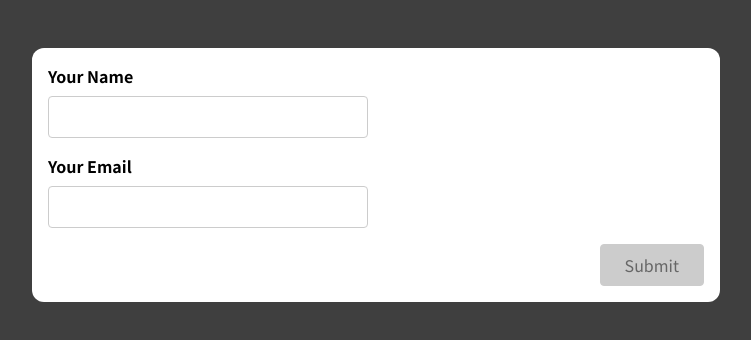
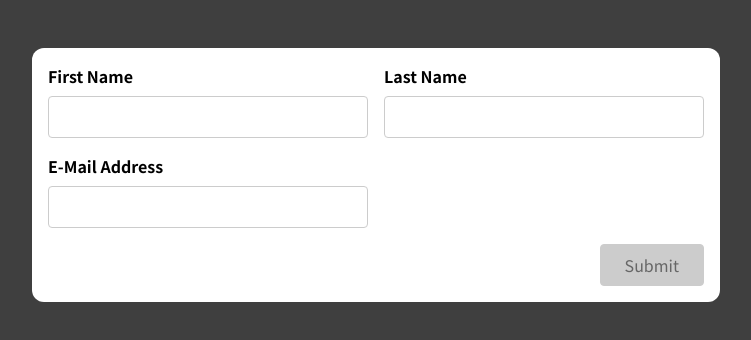
Before and after one commit to RaazKetan/Form_Validation, a React (Create React App) app: page / in a window 1280 px wide. Shown: the top 340 px of the page, without its empty margins (264-1015 px from the left). Built offline with nearby package versions, Linux system fonts and the light colour scheme.

Commit message:
Revisiting everything i learned

```diff
--- a/src/App.js
+++ b/src/App.js
@@ -1,9 +1,8 @@
-import SimpleInput from './components/SimpleInput';
-
+import BasicForm from './components/BasicForm';
 function App() {
   return (
     <div className="app">
-      <SimpleInput />
+      <BasicForm />
     </div>
   );
 }
--- a/src/components/BasicForm.js
+++ b/src/components/BasicForm.js
@@ -1,22 +1,89 @@
+import { useState } from "react";
+import useInput from "./hooks/use-input";
+
 const BasicForm = (props) => {
+  const {
+    value: enteredName,
+    isValid: enteredNameIsValid,
+    hasError: nameInputHasError,
+    valueChangeHandler: nameInputChangeHandler,
+    inputBlurHandler: nameBlurHandler,
+    reset: resetNameInput,
+  } = useInput(value=>value.trim() !== "");
+  const{
+    value:enteredLastName,
+    isValid:enteredLastNameIsValid,
+    hasError:lastNameInputHasError,
+    valueChangeHandler:lastNameInputChangeHandler,
+    inputBlurHandler:lastNameBlurHandler,
+    reset:resetLastNameInput,
+  } = useInput(value=>value.trim() !== "");
+  const{
+    value:enteredEmail,
+    isValid:enteredEmailIsValid,
+    hasError:emailInputHasError,
+    valueChangeHandler:emailInputChangeHandler,
+    inputBlurHandler:emailBlurHandler,
+    reset:resetEmailInput,
+  } = useInput(value=>value.includes('@'));
+
+  const formSubmissionHandler = (event) => {
+
+    event.preventDefault();
+    if (!enteredNameIsValid || !enteredLastNameIsValid || !enteredEmailIsValid) {
+      return;
+    }
+    console.log(enteredName);
+    console.log(enteredLastName);
+    console.log(enteredEmail);
+    resetNameInput();
+    resetLastNameInput();
+    resetEmailInput();
+  };
+  let formIsValid = false;
+  if (enteredName.trim() !== "" && enteredLastName.trim() !== "" && enteredEmail.includes('@')) {
+    formIsValid = true;
+  }
+
+  const firstNameInputClasses = nameInputHasError ? 'form-control invalid' : 'form-control';
+  const lastNameInputClasses = lastNameInputHasError ? 'form-control invalid' : 'form-control';
+  const emailInputClasses = emailInputHasError ? 'form-control invalid' : 'form-control';
+
+
+
   return (
-    <form>
-      <div className='control-group'>
-        <div className='form-control'>
-          <label htmlFor='name'>First Name</label>
-          <input type='text' id='name' />
+    <form onSubmit={formSubmissionHandler}>
+      <div className="control-group">
+        <div className={firstNameInputClasses}>
+          <label htmlFor="name">First Name</label>
+          <input type="text" id="name"
+            onChange={nameInputChangeHandler}
+            value={enteredName}
+            onBlur={nameBlurHandler}
+          />
+          {nameInputHasError&& <p className="error-text">Name must not be empty.</p>}
         </div>
-        <div className='form-control'>
-          <label htmlFor='name'>Last Name</label>
-          <input type='text' id='name' />
+        <div className={lastNameInputClasses}>
+          <label htmlFor="name">Last Name</label>
+          <input type="text" id="name"
+          onChange={lastNameInputChangeHandler}
+          value={enteredLastName}
+          onBlur={lastNameBlurHandler}
+           />
+          {lastNameInputHasError&& <p className="error-text">Last Name must not be empty.</p>}
         </div>
       </div>
-      <div className='form-control'>
-        <label htmlFor='name'>E-Mail Address</label>
-        <input type='text' id='name' />
+      <div className={emailInputClasses}>
+        <label htmlFor="name">E-Mail Address</label>
+        <input type="text" id="name"
+        onChange={emailInputChangeHandler}
+        value={enteredEmail}
+        onBlur={emailBlurHandler}
+        />
+        {emailInputHasError&& <p className="error-text">Email must not be empty.</p>}
       </div>
-      <div className='form-actions'>
-        <button>Submit</button>
+      <div className="form-actions">
+        <button disabled = {!formIsValid}>Submit</button>
       </div>
     </form>
   );
--- a/src/components/SimpleInput.js
+++ b/src/components/SimpleInput.js
@@ -1,4 +1,3 @@
-import { useState } from "react";
 import useInput from "./hooks/use-input";
 
 const SimpleInput = (props) => {
--- a/src/components/hooks/use-input.js
+++ b/src/components/hooks/use-input.js
@@ -1,30 +1,27 @@
 import { useState } from "react";
 
 const useInput = (validateValue) => {
-  const [enteredValue, setEnteredValue] = useState("");
+ const [enteredValue, setEnteredValue] = useState("");
   const [isTouched, setIsTouched] = useState(false);
-
-  const valueIsValid = enteredValue.trim() !== "";
+  const valueIsValid = validateValue(enteredValue);
   const hasError = !valueIsValid && isTouched;
   const valueChangeHandler = (event) => {
     setEnteredValue(event.target.value);
   };
-  const inputBlurHandler = (event) => {
+  const inputBlurHandler = () => {
     setIsTouched(true);
   };
-
   const reset = () => {
     setEnteredValue("");
     setIsTouched(false);
   };
-
-  return {
-    value: enteredValue,
-    isValid: valueIsValid,
+  return{
+    value:enteredValue,
+    isValid:valueIsValid,
     hasError,
     valueChangeHandler,
     inputBlurHandler,
-    reset
-  };
+    reset,
+  }
 };
 export default useInput;
```
